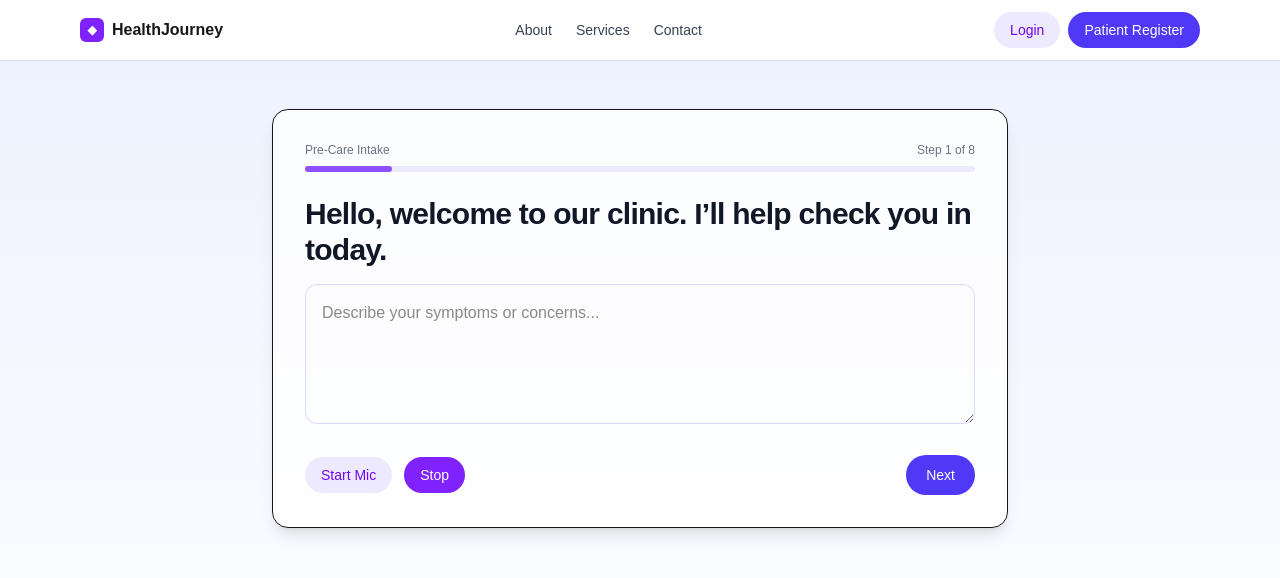
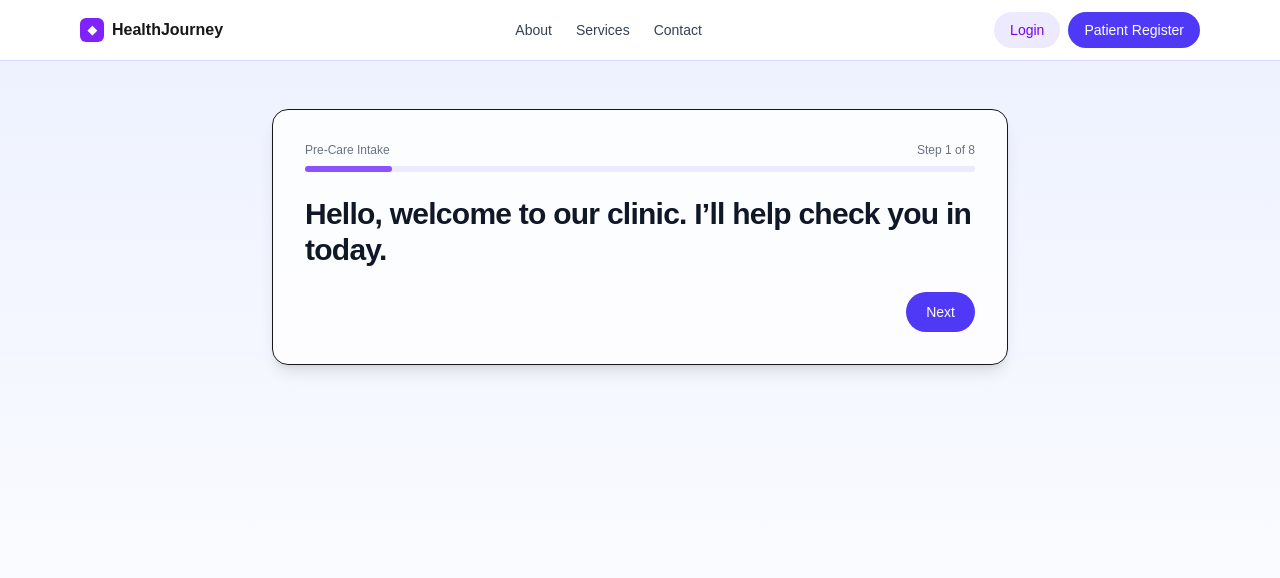
Before and after one commit to tszkwaan/health-journey, a Next.js app: page /intake in a window 1280 px wide. Shown: the top 578 px of the page. Built offline with nearby package versions, Linux system fonts and the light colour scheme; no server answers.

Commit message:
hide unnecessary buttons and fields in step 1

```diff
--- a/src/app/intake/page.tsx
+++ b/src/app/intake/page.tsx
@@ -16,6 +16,7 @@ export default function IntakePage() {
   const stepKey = orderedSteps[currentIndex];
   const prompt = prompts[lang][stepKey as keyof typeof prompts['en']];
   const progress = Math.round(((currentIndex + 1) / orderedSteps.length) * 100);
+  const isGreeting = currentIndex === 0;
 
   useEffect(() => {
     async function bootstrap() {
@@ -130,6 +131,7 @@ export default function IntakePage() {
 
           <h2 className="mt-6 text-2xl md:text-3xl font-extrabold tracking-tight text-gray-900">{prompt}</h2>
 
+          {!isGreeting && (
             <div className="mt-4">
               <textarea
                 value={combined}
@@ -138,12 +140,15 @@ export default function IntakePage() {
                 className="w-full rounded-xl border border-violet-200 focus:border-violet-400 focus:ring-2 focus:ring-violet-200 p-4 min-h-[140px]"
               />
             </div>
+          )}
 
           <div className="mt-6 flex items-center">
+            {!isGreeting && (
               <div className="flex gap-3">
                 <button onClick={connect} className="px-4 py-2 rounded-full bg-violet-100 text-violet-700 text-sm font-medium hover:bg-violet-200 transition">Start Mic</button>
                 <button onClick={stop} className="px-4 py-2 rounded-full bg-violet-600 text-white text-sm font-medium hover:bg-violet-700 transition">Stop</button>
               </div>
+            )}
             <div className="ml-auto">
               <button onClick={confirm} className="px-5 py-2.5 rounded-full bg-indigo-600 text-white text-sm font-medium hover:bg-indigo-700 transition">Next</button>
             </div>
```
Lines whose indentation alone changed are shown as unchanged.
